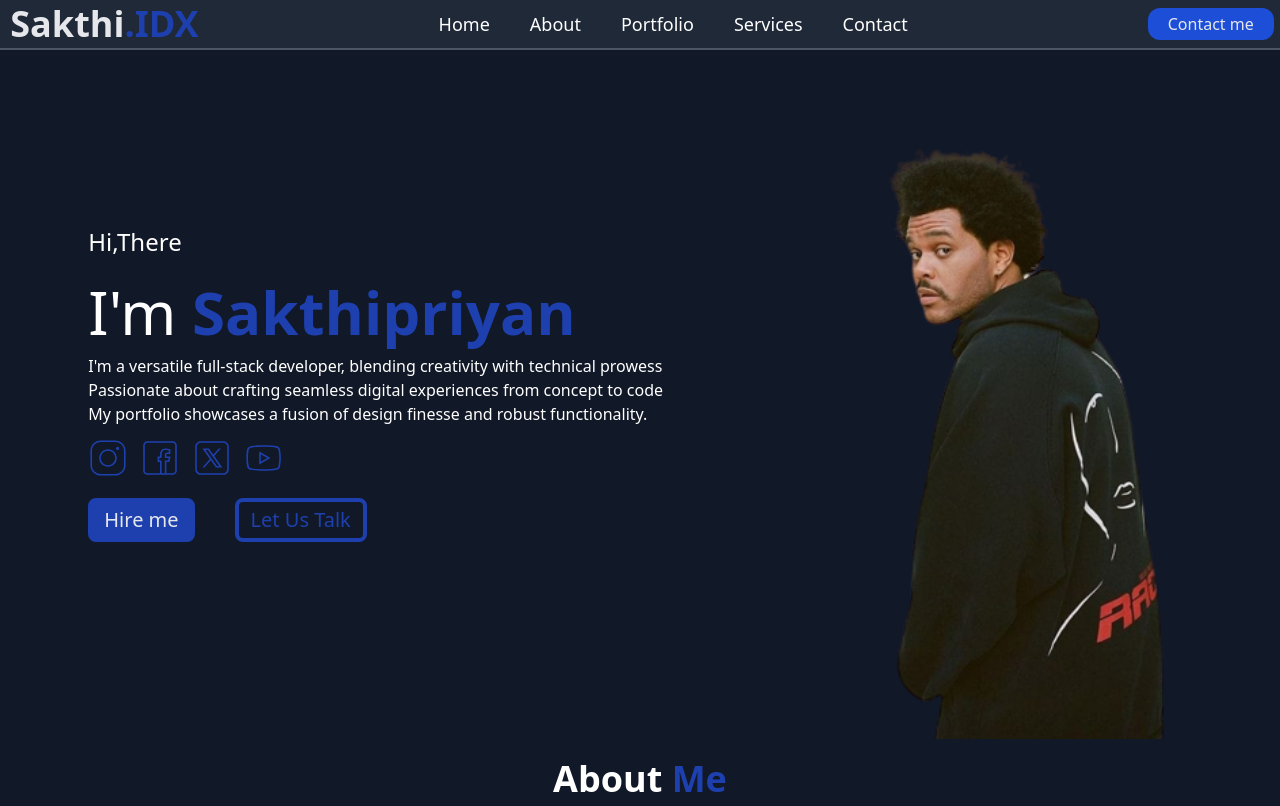
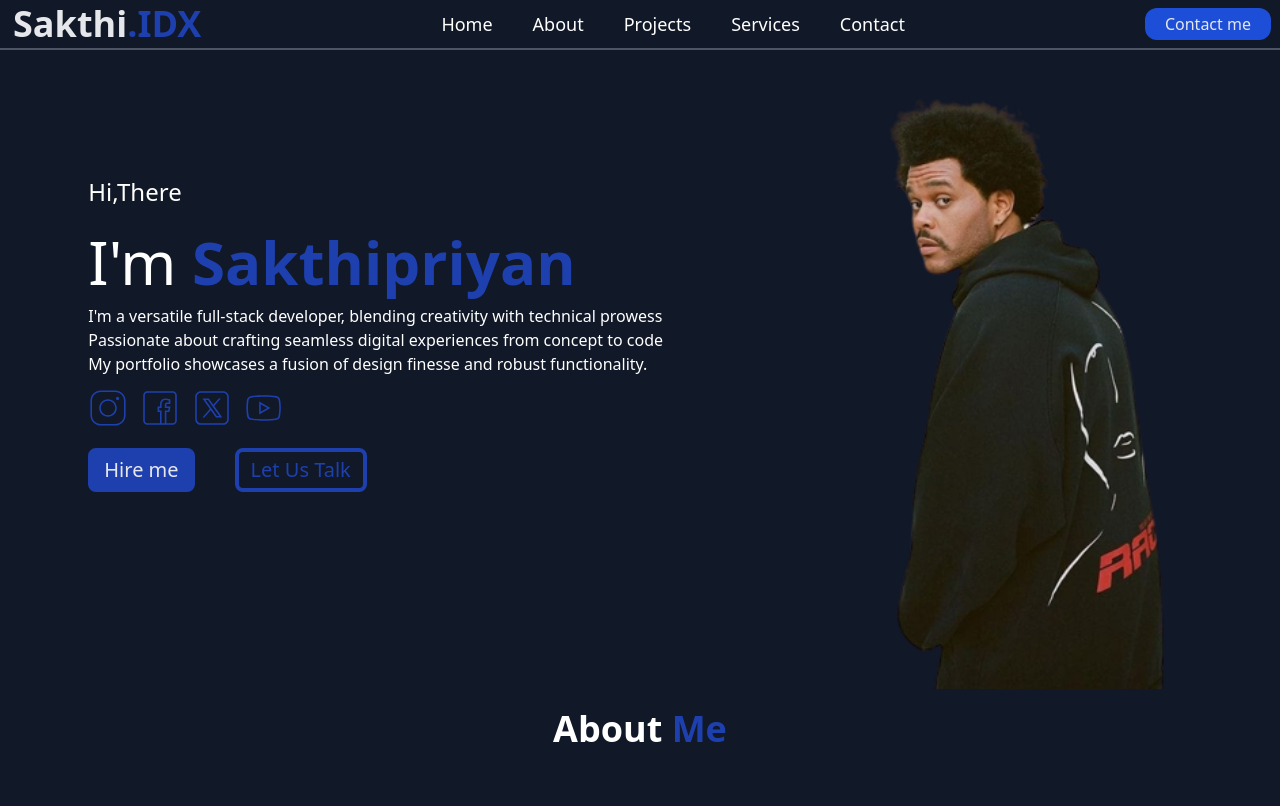
Before and after one commit to sakthi-idx/portfolio, a website: page index.html in a window 1280 px wide. Shown: the top 806 px of the page. Drawn offline with nearby package versions, Linux system fonts and the light colour scheme.

```diff
--- a/index.html
+++ b/index.html
@@ -10,14 +10,14 @@
 <body class="bg-gray-900 items-center relative ">
 
 
-        <nav id="nav" class="bg-gray-800 top-0 border-b-2 border-gray-600 flex w-screen justify-center ">
+        <nav id="nav" class="top-0 fixed bg-gray-900 border-b-2 border-gray-600 flex w-screen justify-center z-10 ">
             <div class=" flex gap-60">
                 <h1 class="flex text-gray-200 text-4xl font-bold pl-1 py-1">Sakthi<span class="text-blue-800 font-bold">.IDX</span></h1>
                 <div class=" flex justify-center  py-2">
                     <ul class="text-gray-400 items-center text-lg flex gap-10">
                         <a href="#Home" class="text-white hover:text-blue-700 cursor-pointer">Home</a>
                         <a href="#About Me" class="text-white hover:text-blue-700 cursor-pointer">About</a>
-                        <a href="#My Portfolio" class="text-white hover:text-blue-700 cursor-pointer">Portfolio</a>
+                        <a href="#My Portfolio" class="text-white hover:text-blue-700 cursor-pointer">Projects</a>
                         <a href="#My Service" class="text-white hover:text-blue-700 cursor-pointer">Services</a>
                         <a href="#Contact Me" class="text-white hover:text-blue-700 cursor-pointer">Contact</a>
                     </ul>
```
